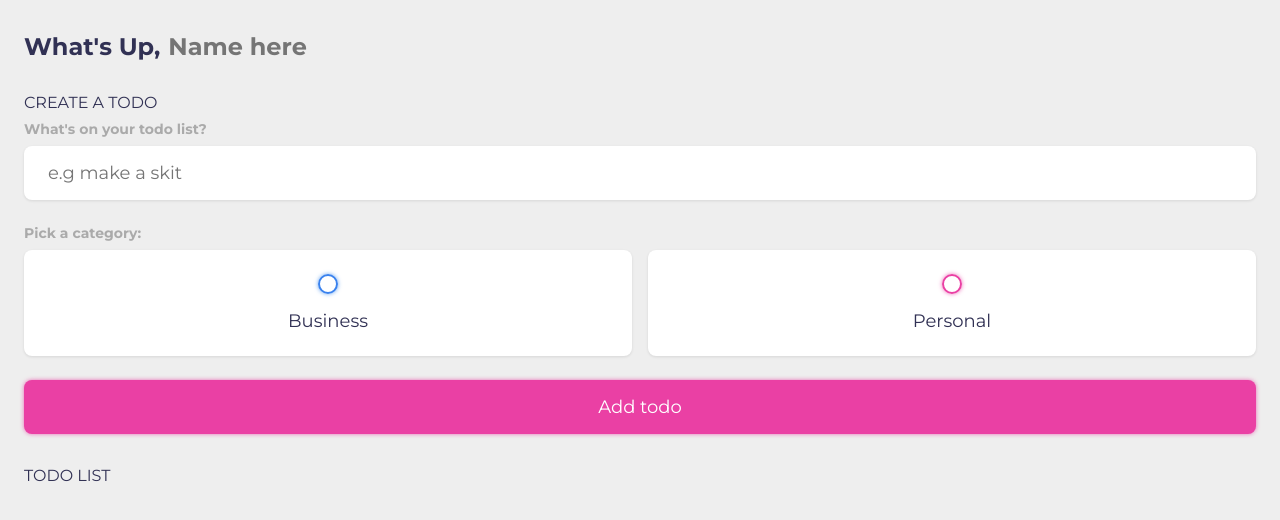
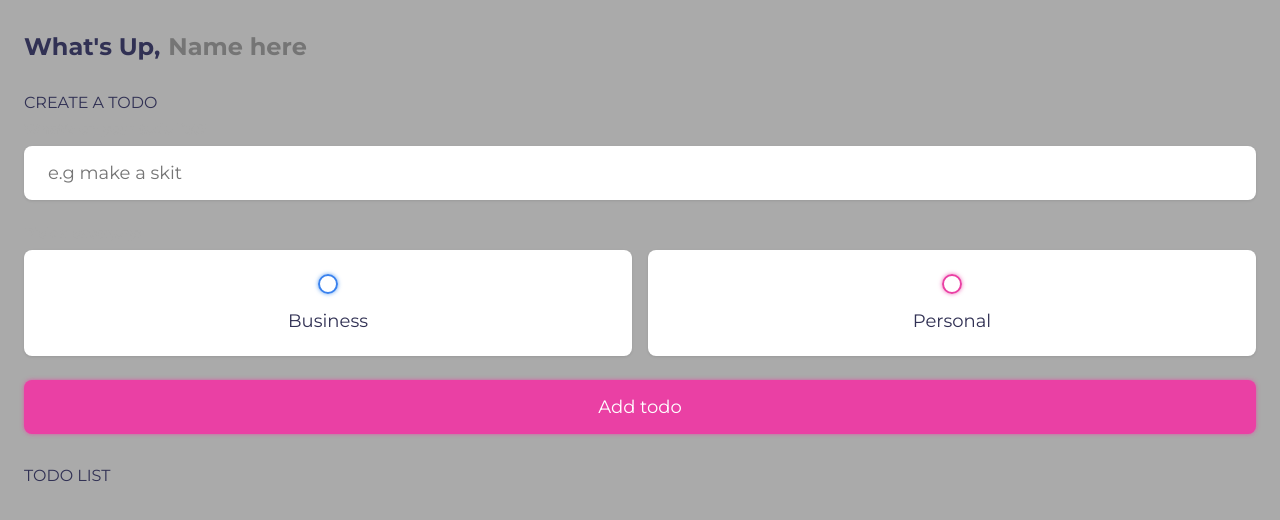
Before and after one commit to infiniteltd/TO-DO-App, a plain HTML site: page index.html in a window 1280 px wide. Drawn offline with Linux system fonts and the light colour scheme.

Commit message:
new change

```diff
--- a/styles.css
+++ b/styles.css
@@ -29,7 +29,7 @@ input:not([type="radio"]):not([type="checkbox"]), button {
 }
 
 body {
-    background: var(--light);
+    background: var(--grey);
     color: var(--dark);
 }
 
```
